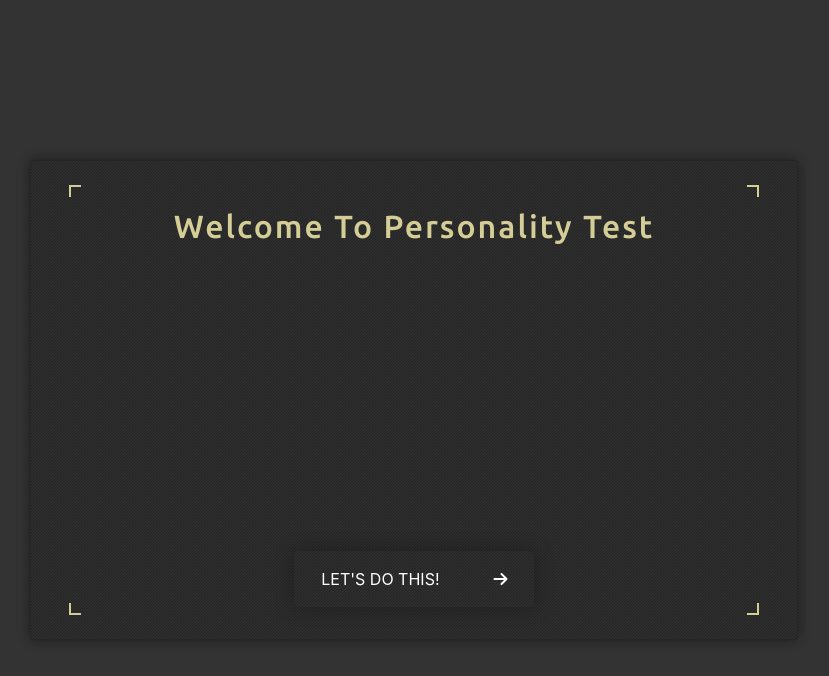
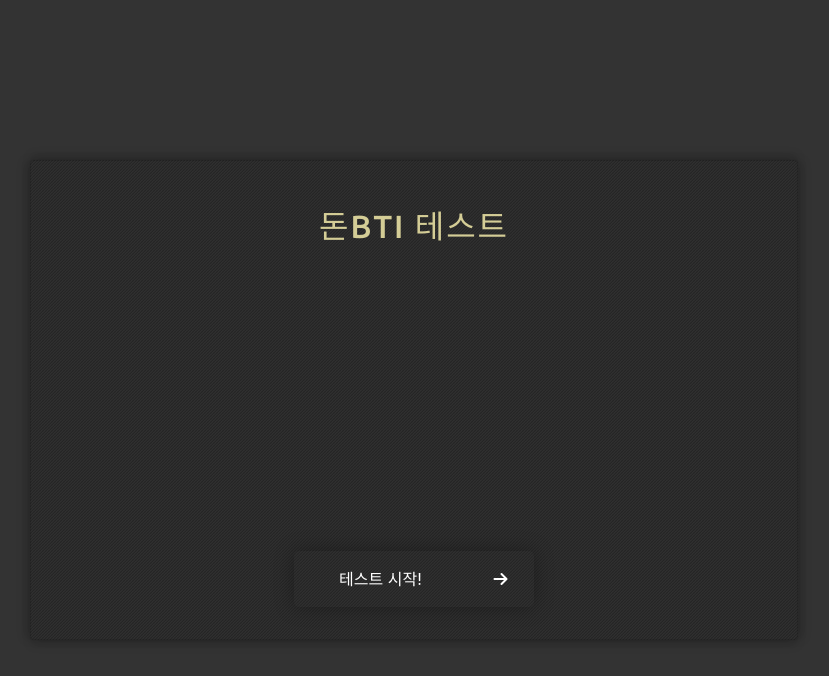
Before and after one commit to bbcello/react-personality-test-1, a React (Create React App) app: page / in a window 1280 px wide. Shown: the top 676 px of the page, without its empty margins (226-1055 px from the left). Built offline with nearby package versions, Linux system fonts and the light colour scheme.

Commit message:
first commit

```diff
--- a/src/Components/Result/Results.js
+++ b/src/Components/Result/Results.js
@@ -88,7 +88,7 @@ class Results extends React.Component {
       nextBtnShow: true,
       showColorsResult: true,
       showLettersResult: false,
-      showBriggsResult: false,
+      showBriggsResult: true,
       showReplayBtn: false
     }
   }
--- a/src/Pages/Intro.js
+++ b/src/Pages/Intro.js
@@ -48,47 +48,14 @@ const Card = styled.div`
     width: 60%;
   }
 `
-
-const Corner = styled.div`
-  backface-visibility: hidden;
-  border-right: 2px solid #d4cd96;
-  border-top: 2px solid #d4cd96;
-  height: 12px;
-  position: absolute;
-  width: 12px;
-
-  &:nth-of-type(1) {
-    right: 5%;
-    top: 5%;
-  }
-
-  &:nth-of-type(2) {
-    left: 5%;
-    top: 5%;
-    transform: rotateZ(-90deg);
-  }
-
-  &:nth-of-type(3) {
-    bottom: 5%;
-    left: 5%;
-    transform: rotateZ(180deg);
-  }
-
-  &:nth-of-type(4) {
-    bottom: 5%;
-    right: 5%;
-    transform: rotateZ(90deg);
-  }
-`
-
 const Title = styled.h1`
   /* h1 */
   position: relative;
   font-family: ${font.$titleFont};
-  font-size: 1.1rem;
+  font-size: 2.5rem;
   color: ${colors.$colorGold};
   text-align: center;
-  padding-top: 2.5rem;
+  padding-top: 15rem;
 
 
   @media (min-width: 1200px) {
@@ -177,15 +144,11 @@ const Intro = ({title, _onStartClick}) => {
   return (
     <Container className="container intro">
       <Card className="card">
-        <Corner className="corner"/>
-        <Corner className="corner"/>
-        <Corner className="corner"/>
-        <Corner className="corner"/>
         <Title>
-          {title}
+          <span> 돈BTI 테스트 </span>
         </Title>
         <StartBtn onClick={() => _onStartClick()}>
-          <span>Let's Do This!</span>
+          <span>테스트 시작!</span>
           <div className="icon">
             <i className="fa fa-arrow-right"></i>
           </div>
--- a/src/Pages/Question.js
+++ b/src/Pages/Question.js
@@ -54,39 +54,6 @@ const Card = styled.div`
     width: 60%;
   }
 `
-
-const Corner = styled.div`
-  backface-visibility: hidden;
-  border-right: 2px solid #d4cd96;
-  border-top: 2px solid #d4cd96;
-  height: 12px;
-  position: absolute;
-  width: 12px;
-
-  &:nth-of-type(1) {
-    right: 5%;
-    top: 5%;
-  }
-
-  &:nth-of-type(2) {
-    left: 5%;
-    top: 5%;
-    transform: rotateZ(-90deg);
-  }
-
-  &:nth-of-type(3) {
-    bottom: 5%;
-    left: 5%;
-    transform: rotateZ(180deg);
-  }
-
-  &:nth-of-type(4) {
-    bottom: 5%;
-    right: 5%;
-    transform: rotateZ(90deg);
-  }
-`
-
 
 // ===========================================================================================
 // Class Question Page
@@ -295,10 +262,6 @@ class Question extends Component {
     return (
       <Container className="container">
         <Card className="card">
-          <Corner className="corner" />
-          <Corner className="corner" />
-          <Corner className="corner" />
-          <Corner className="corner" />
           {this.state.resultBriggs
           && this.state.resultColors
           && this.state.resultLetters ? this.renderResult() : this.renderQuiz()}
```
Also changed, not shown: 1 other file (tests, documents, lock files or other folders).
